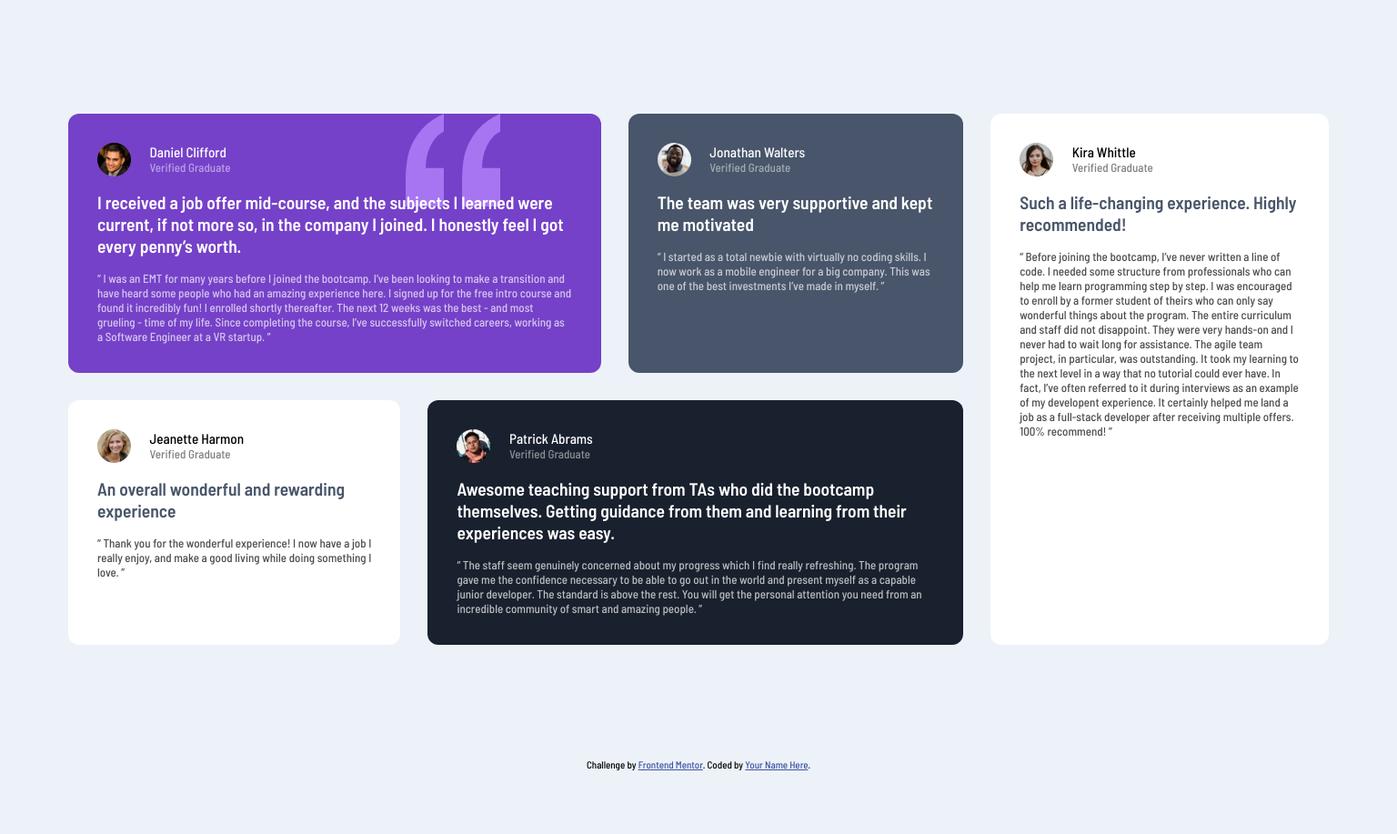
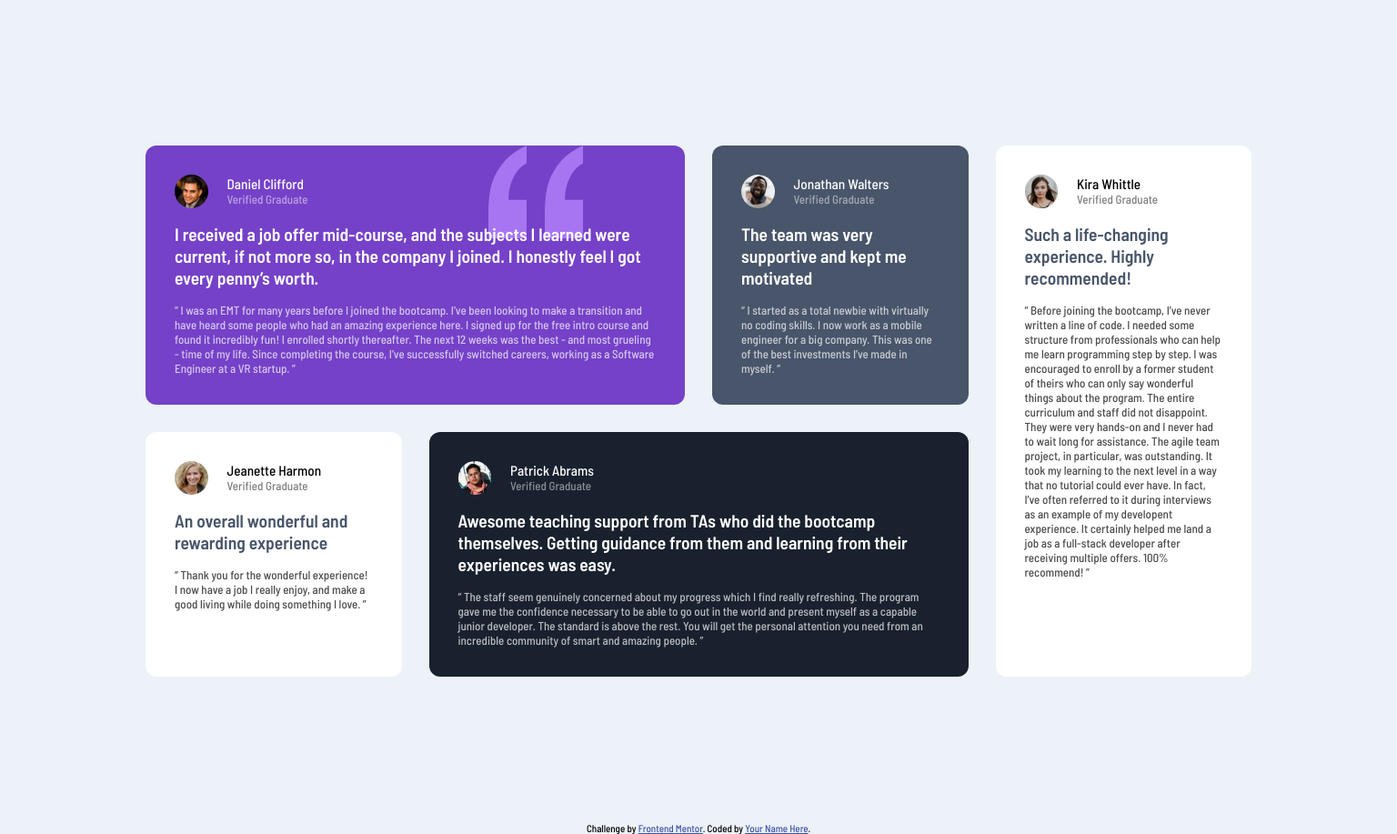
Before and after one commit to codewithcindy/testimonials-grid-section, a plain HTML site: page index.html in a window 1536 px wide. Shown: the whole page at 91% size. Before the commit the page ends 847 px from the top, so only its background shows below. Drawn offline with Linux system fonts and the light colour scheme.

Commit message:
Edit grid to be responsive for mobile

```diff
--- a/styles.css
+++ b/styles.css
@@ -11,14 +11,13 @@ body {
 }
 
 .grid {
-  display: grid;
-  grid-gap: 30px;
-  padding: 125px 75px;
+  margin: 0 4rem;
 }
 
 .grid-item {
   border-radius: 12px;
   padding: 2rem;
+  margin-top: 2rem;
 }
 
 .grid-item-1 {
@@ -67,9 +66,6 @@ body {
   align-items: center;
 }
 
-.review-header {
-}
-
 img {
   border-radius: 50px;
   margin-right: 1.3rem;
@@ -92,3 +88,16 @@ img {
 .review {
   opacity: 70%;
 }
+
+@media only screen and (min-width: 1440px) {
+  .grid {
+    display: grid;
+    gap: 30px;
+    grid-template-columns: repeat(auto-fill, minmax(250px, 1fr));
+    margin: 10rem;
+  }
+
+  .grid-item {
+    margin: 0;
+  }
+} ;
```
